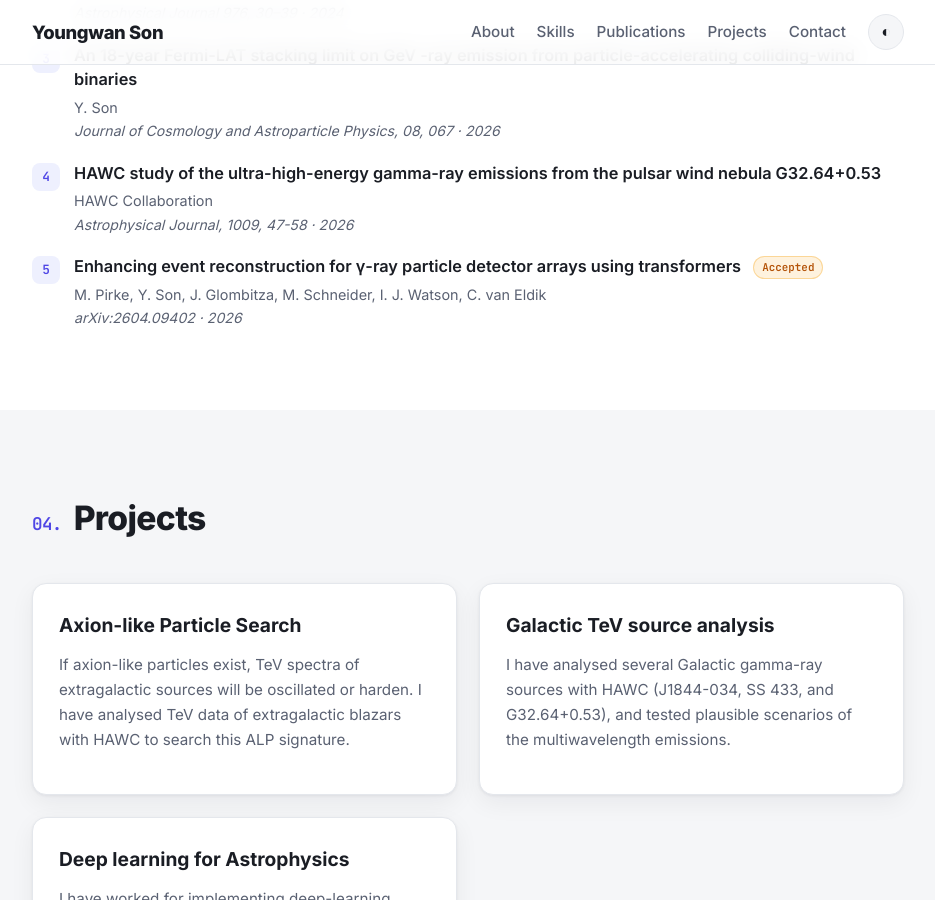
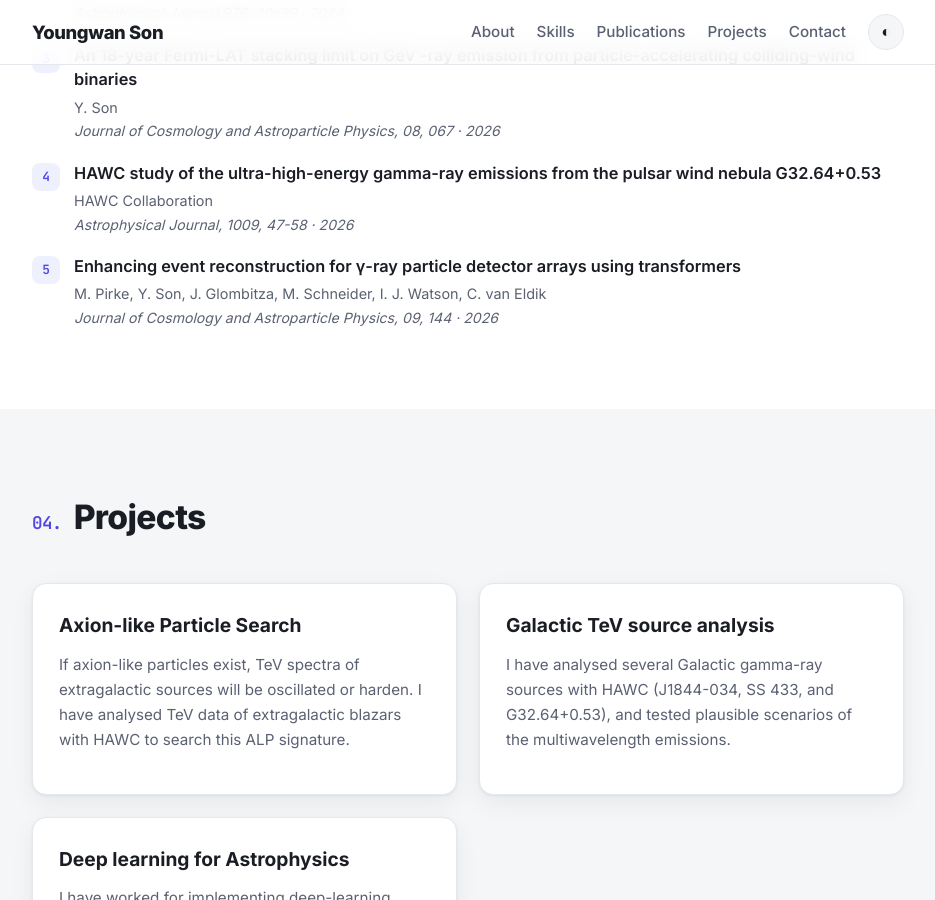
Before and after one commit to virusfunk/virusfunk.github.io, a Jekyll site: the page built from index.html, in a window 1280 px wide and 900 px high, scrolled down 1999 px. Shown: the whole window, without its empty margins (172-1107 px from the left). Built offline with Jekyll 4.4.1, drawn with Linux system fonts in a browser that asks for light colours.

Commit message:
Update publications.yml

```diff
--- a/_data/publications.yml
+++ b/_data/publications.yml
@@ -29,10 +29,9 @@ first:
 
   - title: "Enhancing event reconstruction for γ-ray particle detector arrays using transformers"
     authors: "M. Pirke, Y. Son, J. Glombitza, M. Schneider, I. J. Watson, C. van Eldik"
-    venue: "arXiv:2604.09402"
+    venue: "Journal of Cosmology and Astroparticle Physics, 09, 144"
     year: 2026
-    note: "Accepted"
-    link: "https://arxiv.org/abs/2604.09402"
+    link: "https://doi.org/10.1088/1475-7516/2026/09/144"
 
 # ── Conference proceedings ─────────────────────────────
 proceedings:
```
